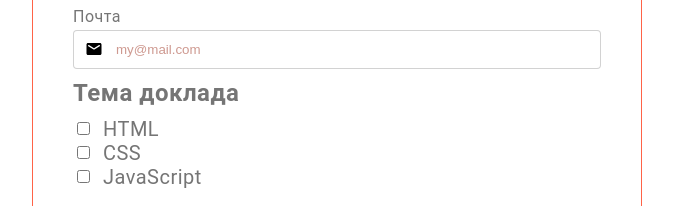
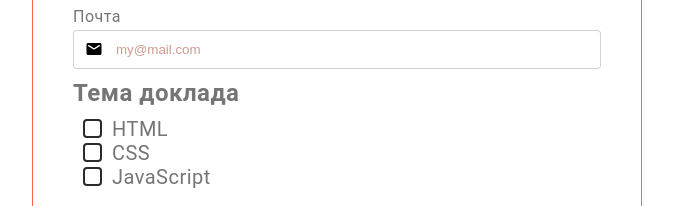
Before and after one commit to AnnaKulib/hw5-alternative, a plain HTML site: page index.html in a window 1280 px wide. Shown: the part 791-997 px from the top of the page, without its empty margins (303-976 px from the left). Drawn offline with Linux system fonts and the light colour scheme.

Commit message:
changed checkbox

```diff
--- a/css/styles.css
+++ b/css/styles.css
@@ -501,3 +501,35 @@ textarea {
 .form-input-surname:focus ~ .form-icon-surname {
   fill: tomato;
 }
+
+.input-checkbox {
+  -webkit-appearance: none;
+  -moz-appearance: none;
+  appearance: none;
+
+  position: absolute;
+}
+
+.label-checkbox {
+  display: flex;
+  align-items: center;
+}
+
+.icon-checkbox {
+  display: inline-block;
+  width: 15px;
+  height: 15px;
+  margin-right: 10px;
+
+  border: 2px solid #2a2a2a;
+  border-radius: 4px;
+}
+
+.input-checkbox:checked + .icon-checkbox {
+  border-color: transparent;
+  background-color: var(--accent-color);
+  background-image: url(../images/check.svg);
+  background-size: contain;
+  background-repeat: no-repeat;
+  background-position: border-box;
+}
--- a/index.html
+++ b/index.html
@@ -203,18 +203,40 @@
 
         <ul class="topic-options">
           <li>
-            <input type="checkbox" name="topic" value="html" id="html" />
-            <label for="html">HTML</label>
+            <label class="label-checkbox">
+              <input
+                class="input-checkbox"
+                type="checkbox"
+                name="topic"
+                value="html"
+              />
+              <span class="icon-checkbox"></span>
+              HTML
+            </label>
           </li>
-
           <li>
-            <input type="checkbox" name="topic" value="css" id="css" />
-            <label for="css">CSS</label>
+            <label class="label-checkbox">
+              <input
+                class="input-checkbox"
+                type="checkbox"
+                name="topic"
+                value="css"
+              />
+              <span class="icon-checkbox"></span>
+              CSS
+            </label>
           </li>
-
           <li>
-            <input type="checkbox" name="topic" value="js" id="js" />
-            <label for="js">JavaScript</label>
+            <label class="label-checkbox">
+              <input
+                class="input-checkbox"
+                type="checkbox"
+                name="topic"
+                value="js"
+              />
+              <span class="icon-checkbox"></span>
+              JavaScript
+            </label>
           </li>
         </ul>
       </div>
```
Also changed, not shown: images/check.svg (added).
